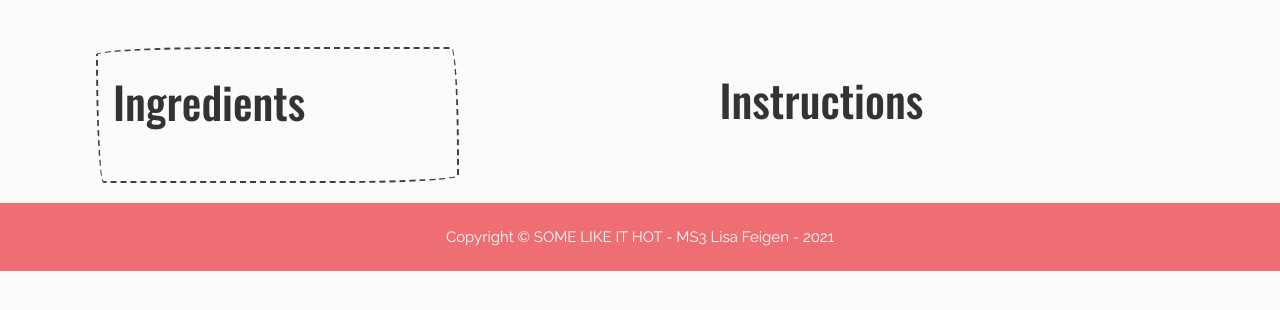
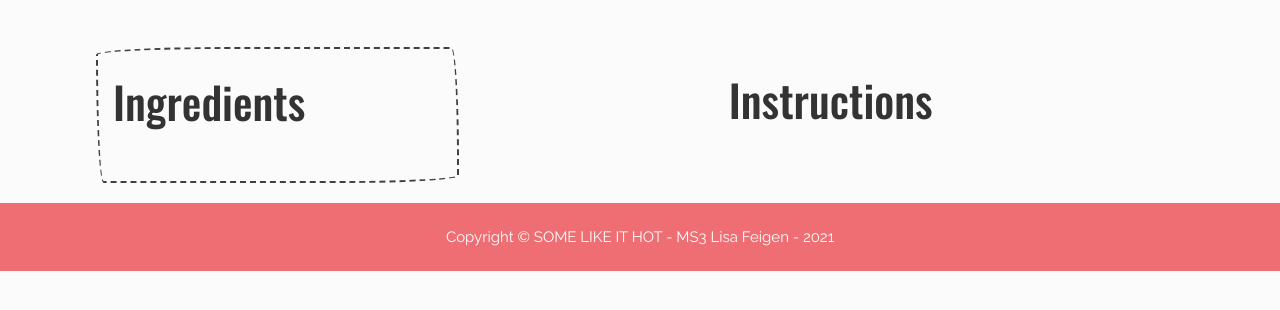
Before and after one commit to lisa1Q84/somelikeithot-recipes, a Flask app: template templates/recipes/recipe.html in a window 1280 px wide. Shown: the part 315-625 px from the top of the page. Run offline with Flask 2, Linux system fonts and the light colour scheme; the template is opened without the code that fills it, so the values that code supplies are empty; some libraries are stand-ins or nearby versions.

Commit message:
add class to set margin

```diff
--- a/templates/recipes/recipe.html
+++ b/templates/recipes/recipe.html
@@ -24,7 +24,7 @@
             <h3>Ingredients</h3>
             <p style="white-space: pre-wrap;"> {{ recipe.recipe_ingredients }}</p>
         </div>
-        <div class="col s12 m8">
+        <div class="col s12 m8 method">
             <h3 class="center-align"> Instructions </h3>
             <p style="white-space: pre-wrap;">{{ recipe.recipe_method }}</p>
         </div>
```
